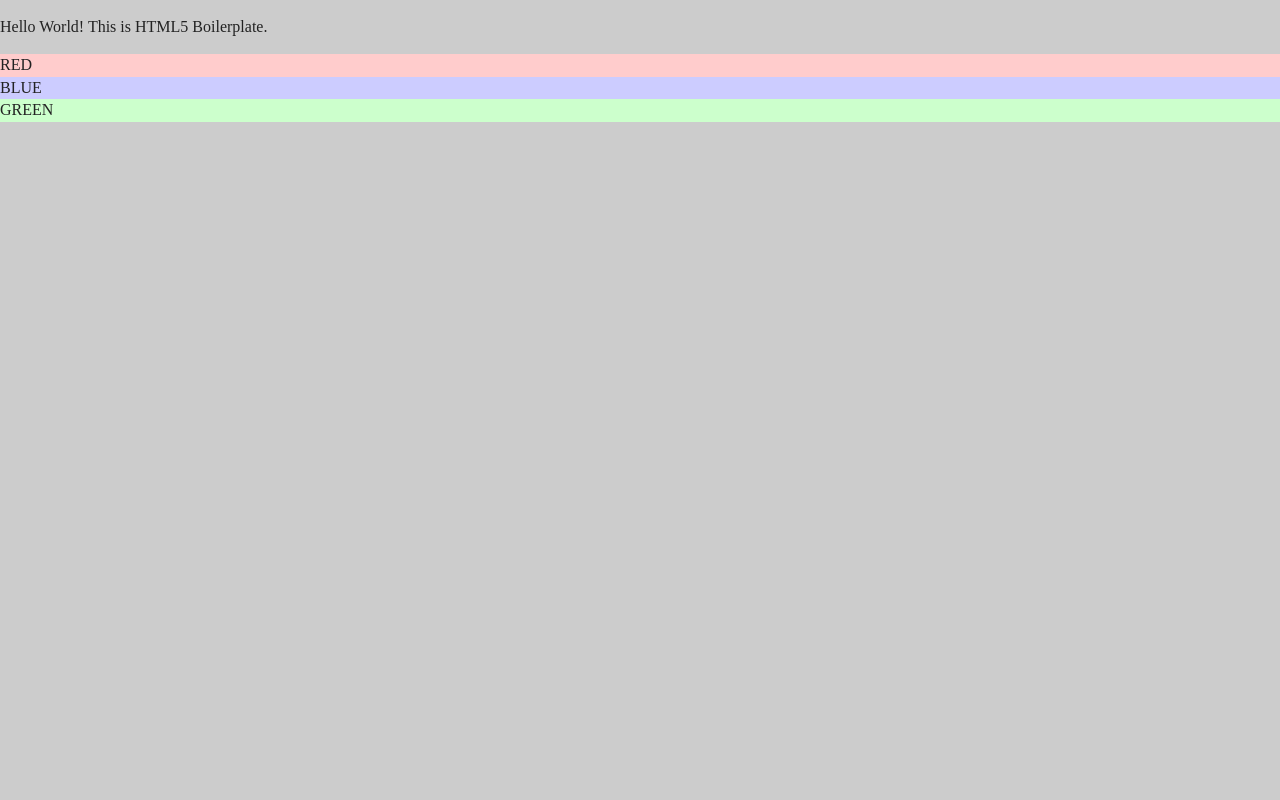
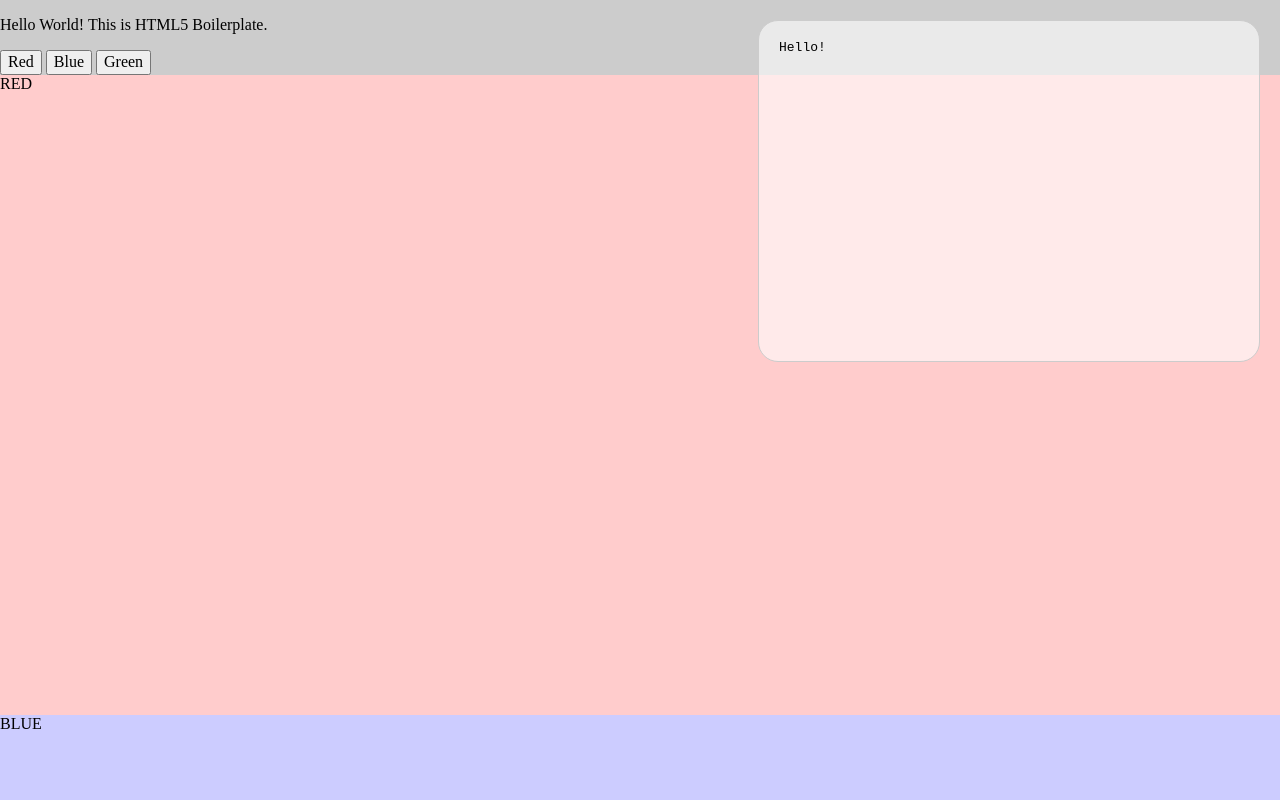
Before and after one commit to romanstrakhov/rk-responsive, a website: page index.html in a window 1280 px wide. Shown: the top 800 px of the page. Drawn offline with nearby package versions, Linux system fonts and the light colour scheme; files that its build step writes are made by us from their sources.

Commit message:
Added some code and buttons to navigate through page.

```diff
--- a/index.html
+++ b/index.html
@@ -24,13 +24,20 @@
   <!-- Add your site or application content here -->
   <p>Hello World! This is HTML5 Boilerplate.</p>
   <!-- <script src="js/plugins.js"></script> -->
-  <!-- <script src="js/main.js"></script> -->
+
+<button onclick="window.location.assign('#red');document.querySelector('.go_red').scrollIntoView();">Red</button>
+<button onclick="window.location.assign('#blue');document.querySelector('.go_blue').scrollIntoView();">Blue</button>
+<button onclick="window.location.assign('#green');document.querySelector('.go_green').scrollIntoView();">Green</button>
+
+  <div class="js-message">Test</div>
 
 <div class="content">
-  <div class="red">RED</div>
-  <div class="blue">BLUE</div>
-  <div class="green">GREEN</div>
+  <div class="red"><a class="go_red" name="red"></a>RED</div>
+  <div class="blue"><a class="go_blue" name="blue"></a>BLUE</div>
+  <div class="green"><a class="go_green" name="green"></a>THE GREEN</div>
 </div>
+
+<script src="js/main.js"></script>
 
 </body>
 </html>
--- /dev/null
+++ b/js/main.js
@@ -0,0 +1,31 @@
+const a = 1;
+console.log(`a = ${a}`);
+
+class Log {
+  constructor(item) {
+    this.consoleDiv = document.querySelector(item);
+    this.hidden = this.show(false);
+  }
+
+  show(value) {
+    this.hidden = value;
+    return value;
+  }
+
+  clear() {
+    this.consoleDiv.innerHTML = '';
+  }
+
+  add(string) {
+    this.consoleDiv.innerHTML += string;
+  }
+
+  clearadd(string) {
+    this.clear();
+    this.add(string);
+  }
+}
+
+const weblog = new Log('.js-message');
+weblog.clear();
+weblog.add('Hello!');
--- /dev/null
+++ b/scss/base/layout.scss
@@ -0,0 +1,38 @@
+
+html, body {
+    height: 100%;
+}
+
+div.content {
+
+    height:100%;
+
+    .blue {
+        height: 80%;
+        background-color: #ccccff;
+    }
+    .red {
+        height: 80%;
+        background-color: #ffcccc;
+    }
+    .green {
+        height: 80%;
+        background-color: #ccffcc;
+    }
+
+}
+
+div.js-message {
+    position: absolute;
+    top:20px;
+    right:20px;
+    width:460px;
+    height:300px;
+    background-color: rgba(255,255,255,.6);
+    border: 1px solid #cccccc;
+    border-radius: 20px;
+    padding:20px;
+    font-family: monospace;
+    overflow: scroll;
+    z-index:1000;
+}
--- a/scss/base/typography.scss
+++ b/scss/base/typography.scss
@@ -3,18 +3,3 @@ body {
     font-family: 'Times New Roman', Times, serif;
 
 }
-
-
-div.content {
-    .blue {
-        background-color: #ccccff;
-    }
-    .red {
-        background-color: #ffcccc;
-
-    }
-    .green {
-        background-color: #ccffcc;
-    }
-
-}
--- a/scss/main.scss
+++ b/scss/main.scss
@@ -5,17 +5,18 @@
 
 @import 'base/reset';
 @import 'base/typography';
+@import 'base/layout'
 
 // @import 'vendors/bootstrap';
 // @import 'vendors/jquery-ui';
-@import 'vendors/html5boilerplate';
+// @import 'vendors/html5boilerplate';
 
 
 // @import 'layout/navigation';
 // @import 'layout/grid';
 // @import 'layout/header';
 // @import 'layout/footer';
-// @import 'layout/sidebar';gul
+// @import 'layout/sidebar';
 // @import 'layout/forms';
 
 // @import 'components/buttons';
```
Also changed, not shown: gulpfile.js (+6 -6 lines), package.json (+6 -3 lines), .eslintrc.js (added), dist/css/main.css, dist/index.html, dist/js/main.js (added), 1 other file.
